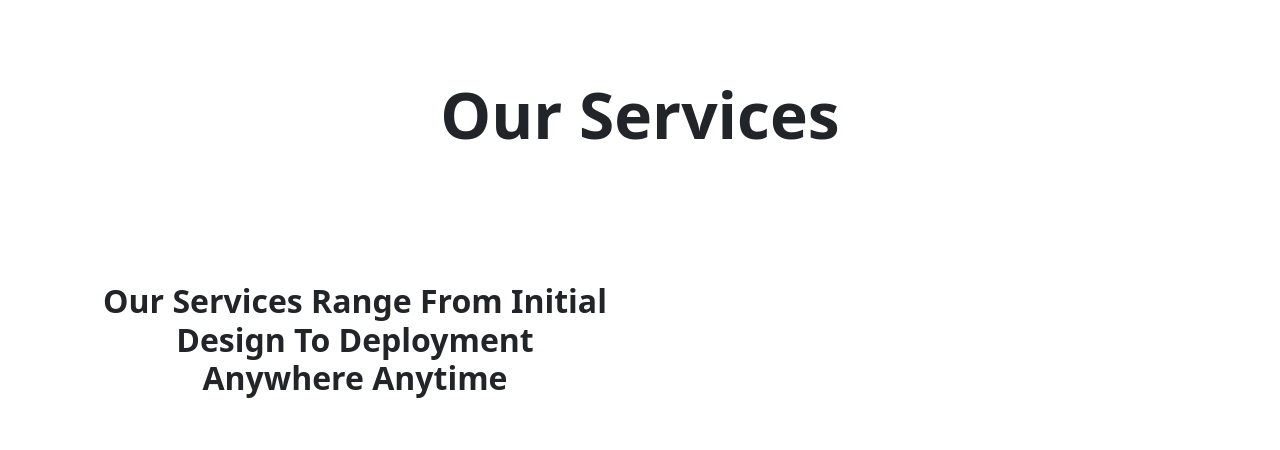
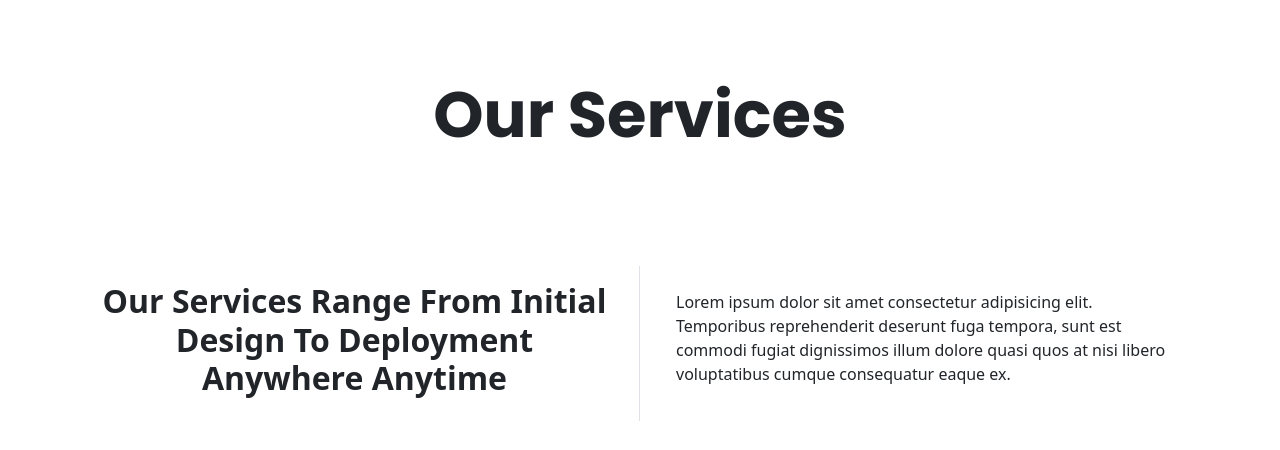
Before and after one commit to Aligndzcyln/Portfolio-Website, a website: page index.html in a window 1280 px wide. Shown: the part 1115-1565 px from the top of the page. Drawn offline with nearby package versions, Linux system fonts and the light colour scheme.

Commit message:
added border and added descriptions right side

```diff
--- a/index.html
+++ b/index.html
@@ -164,14 +164,22 @@
         <!-- Start the description content -->
         <div class="container">
             <div class="row pt-2 pb-2 mt-5 mb-3">
-                <div class="col-md-6">
+                <div class="col-md-6 border-right">
                     <div class="bg-white p-3">
                         <h2 class="fw-bold text-capitalize text-center">
                             our services range from initial design to deployment anywhere anytime
                         </h2>
                     </div>
                 </div>
-                <div class="col-md-6"></div>
+                <div class="col-md-6">
+                    <div class="bg-white p-4 text-start">
+                        <p class="fw-light">
+                            Lorem ipsum dolor sit amet consectetur adipisicing elit. Temporibus reprehenderit deserunt
+                            fuga tempora, sunt est commodi fugiat dignissimos illum dolore quasi quos at nisi libero
+                            voluptatibus cumque consequatur eaque ex.
+                        </p>
+                    </div>
+                </div>
             </div>
         </div>
     </section>
--- a/scss/components/_typography.scss
+++ b/scss/components/_typography.scss
@@ -45,9 +45,15 @@
         background-color: $primary;
     }
 
-    //display-3
-    .display-3{
-        font-family: 'Poppins',
+
+}
+
+//display-3
+.display-3 {
+    font-family: 'Poppins',
         sans-serif;
-    }
 }
+.border-right{
+    border-right: 0.1rem solid $gray-300;
+    height: 100%;
+}
```
Also changed, not shown: assets/css/style.css, 1 other file.
